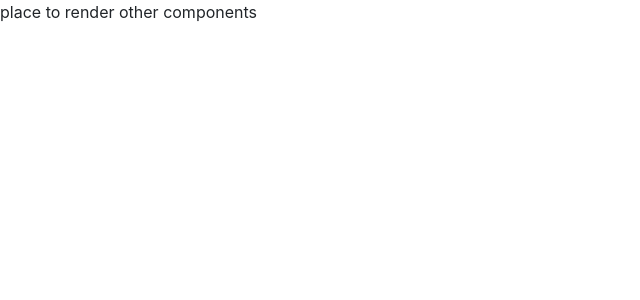
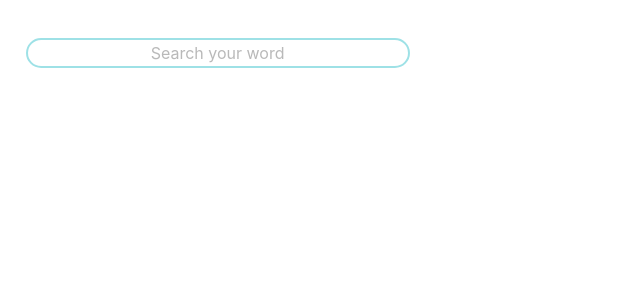
Before and after one commit to UoaWDCC/wdcc-cmlg-frontend, a React (Create React App) app: page / in a window 1280 px wide. Shown: the top 300 px of the page, without its empty margins (0-640 px from the left). Built offline with nearby package versions, Linux system fonts and the light colour scheme.

Commit message:
[CMLG-012] CreateSearchBar  Issue: Need to pass searching word to the search page  Solution: Create a search bar  Risk: Unknown  Reviewed by: Any team member

```diff
--- /dev/null
+++ b/src/components/SearchBar.css
@@ -0,0 +1,20 @@
+.search {
+    position: relative;
+	border: 2px solid #3fc5cf;
+	overflow: auto;
+	border-radius: 35px;
+    margin-top: 3%;
+    margin-left: 2%;
+    width: 30%;
+    text-align: center;
+    opacity: 0.5;
+}
+
+.search:hover {
+    opacity: 1.0;
+    transition-duration: 0.5s;
+}
+
+*:focus {
+    outline: none;
+}
--- /dev/null
+++ b/src/components/SearchBar.js
@@ -0,0 +1,17 @@
+import React from 'react';
+import './SearchBar.css';
+
+class SearchBar extends React.Component{
+
+    // call the changeWord function in the SearchPage class to change its state
+    render(){
+        return(
+            <div>
+                <input className='search' type="text" placeholder="Search your word" onChange={(e)=>this.props.data.changeWord(e.target.value)}/>
+            </div>
+        )
+    }
+
+}
+
+export default SearchBar
--- a/src/components/SearchPage.js
+++ b/src/components/SearchPage.js
@@ -1,24 +1,39 @@
 import React from 'react';
-
+import SearchBar from './SearchBar'
 
 class SearchPage extends React.Component {
-    constructor( props ) {
-        super( props );
 
-        this.state = {
-            //@todo place to store value such as search term and select column
-        }
+    constructor(props){
+        super();
+        this.state={
+            word : ''
+        };
+    }
+
+    // change the searching word which is provided by the SearchBar class
+    handleChangeWord(searchWord){
+        this.setState({
+            word : searchWord
+        });
     }
 
     render() {
        return (
             <div className="SearchPage">
-                place to render other components
+                <SearchBar data = {
+                    {
+                        changeWord : this.handleChangeWord.bind(this)
+                    }
+                }>
+                </SearchBar>
             </div>
         );
     }
 
 
+
+
+
 }
 
 export default SearchPage;
```
